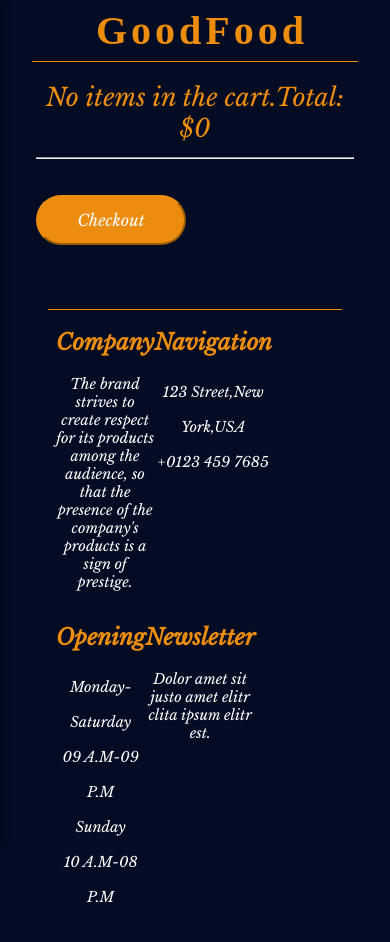
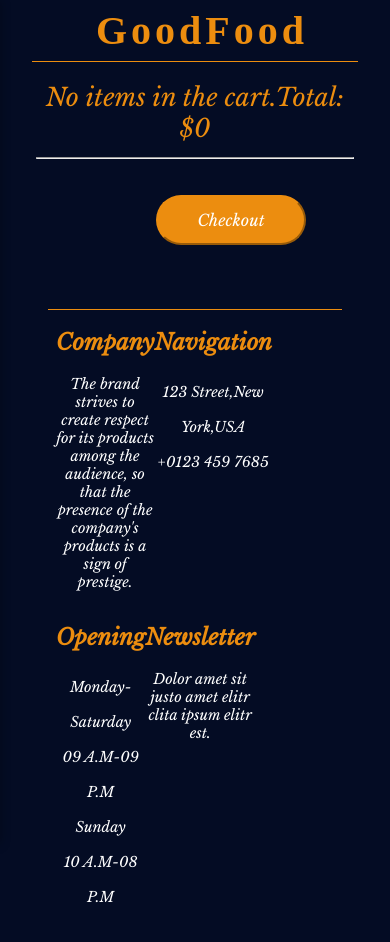
Before and after one commit to AigerimAkmatalieva/care-products-diploma-, a React (Create React App) app: page /orders in a window 390 px wide. Shown: the top 942 px of the page. Built offline with nearby package versions, Linux system fonts and the light colour scheme; a web font is replaced by a local one.

Commit message:
Add CartDisplay and CartItem components

```diff
--- a/src/pages/Orders/Orders.js
+++ b/src/pages/Orders/Orders.js
@@ -7,7 +7,6 @@ function Cart() {
   return (
     <>
       <CartDisplay actions />
-
       <Link to="/checkout" className={classes.total}><button>Checkout</button></Link>
     </>
   );
--- a/src/pages/Orders/Orders.module.css
+++ b/src/pages/Orders/Orders.module.css
@@ -4,7 +4,8 @@
   font-size: 25px;
   font-weight: 400;
   text-align: center;
-  margin: 20px;
+  margin: 20px 420px;
+
 }
 .total button {
   font-family: 'Libre Baskerville', serif;
@@ -18,3 +19,8 @@
   border-radius: 2rem;
   border-color: rgb(236, 141, 15);
 }
+@media (max-width: 850px) {
+  .total {
+    margin: 20px 140px;
+  }
+}
```
